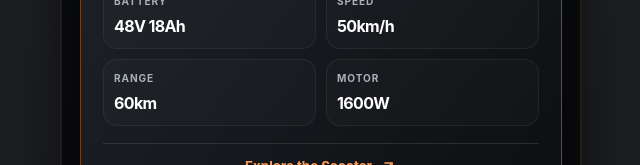
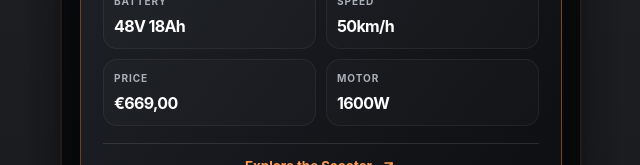
Before and after one commit to Syntax-XXX/MLT, a Next.js app: page / in a window 1280 px wide. Shown: the part 866-1031 px from the top of the page, without its empty margins (319-959 px from the left). Built offline with nearby package versions, Linux system fonts and the light colour scheme; no server answers.

Commit message:
Refine G2 Ultra price display

```diff
--- a/src/components/FeaturedScooter.tsx
+++ b/src/components/FeaturedScooter.tsx
@@ -7,7 +7,7 @@ export function FeaturedScooter() {
   const specs = [
     { label: "Battery", value: "48V 18Ah" },
     { label: "Speed", value: "50km/h" },
-    { label: "Range", value: "60km" },
+    { label: "Price", value: "€669,00" },
     { label: "Motor", value: "1600W" },
   ];
 
```
